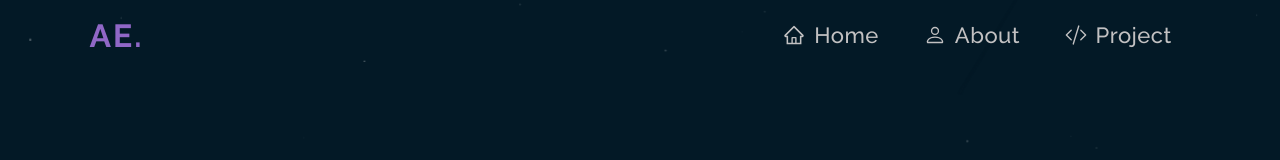
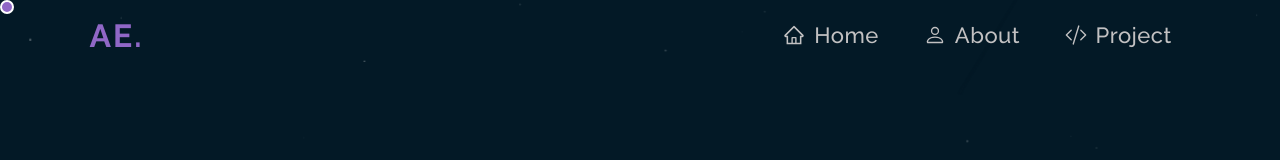
Before and after one commit to azerengazzou/personalWebsite, a React (Create React App) app: page / in a window 1280 px wide. Shown: the top 160 px of the page. Built offline with nearby package versions, Linux system fonts and the light colour scheme.

Commit message:
customize cursor

```diff
--- a/src/App.js
+++ b/src/App.js
@@ -7,25 +7,43 @@ import About from "./Components/About";
 import Resume from "./Components/Resume";
 import Project from "./Components/Projects";
 import MoveToTop from "./Components/MoveToTop";
-import Lottie from  "lottie-react";
+import Lottie from "lottie-react";
 import nightsky from "./LottieFiles/night-sky.json";
 import HashLoader from "react-spinners/HashLoader";
-
+import { Cursor } from "./Components/Cursor";
 
 function App() {
-  const[Loading,SetLoading]=useState(true);
+  const [loading, setLoading] = useState(true);
+  const [cursorPosition, setCursorPosition] = useState({ top: 0, left: 0 });
 
-  useEffect(()=>{
-    SetLoading(true)
+  useEffect(() => {
+    setLoading(true);
+    const timeout = setTimeout(() => {
+      setLoading(false);
+    }, 1900);
 
-    setTimeout(()=>{
-    SetLoading(false)}
-    ,1900)
-  },[])
+    return () => clearTimeout(timeout);
+  }, []);
+
+  useEffect(() => {
+    const handleMouseMove = (event) => {
+      setCursorPosition({
+        top: event.clientY + window.scrollY,
+        left: event.clientX + window.scrollX,
+      });
+    };
+
+    window.addEventListener('mousemove', handleMouseMove);
+
+    return () => {
+      window.removeEventListener('mousemove', handleMouseMove);
+    };
+  }, []);
 
   return (
       <>
-      {Loading ? (
+        <Cursor top={cursorPosition.top} left={cursorPosition.left} />
+        {loading ? (
             <div className="loader">
               <HashLoader
                   color={'#9067C6'}
@@ -35,24 +53,23 @@ function App() {
                   data-testid="loader"
               />
             </div>
-      ):(
+        ) : (
             <div>
-
               <Lottie className="bg" animationData={nightsky} loop={true} />
               <Lottie className="bgtwo" animationData={nightsky} loop={true} />
               <Lottie className="bgtemp" animationData={nightsky} loop={true} />
 
-      <Nav/>
-      <MoveToTop/>
+              <Nav />
+              <MoveToTop />
 
               <Routes>
-        <Route path="/" element={<Home/>} />
-        <Route path="/About" element={<About/>}/>
-        <Route path="/Project" element={<Project/>}/>
-        <Route path="/Resume" element={<Resume/>}/>
+                <Route path="/" element={<Home />} />
+                <Route path="/About" element={<About />} />
+                <Route path="/Project" element={<Project />} />
+                <Route path="/Resume" element={<Resume />} />
               </Routes>
 
-      <Footer/>
+              <Footer />
             </div>
         )}
       </>
--- /dev/null
+++ b/src/Components/Cursor.js
@@ -0,0 +1,11 @@
+export const Cursor = ({ top, left }) => {
+    return (
+        <div
+            className="cursor"
+            style={{
+                top: `${top}px`,
+                left: `${left}px`,
+            }}
+        ></div>
+    );
+};
--- a/src/index.css
+++ b/src/index.css
@@ -2,7 +2,19 @@
   margin: 0;
   padding: 0;
   scroll-behavior: smooth;
+  cursor: none;
 }
+.cursor {
+  position: absolute;
+  width: 10px;
+  height: 10px;
+  border-radius: 50%;
+  background-color: #9067C6;
+  border: 2px solid #ffffff;
+  pointer-events: none;
+  transition: transform 0.1s ease-out;
+}
+
 
 #root{
   min-height: 100vh;
```
Lines whose indentation alone changed are shown as unchanged.
